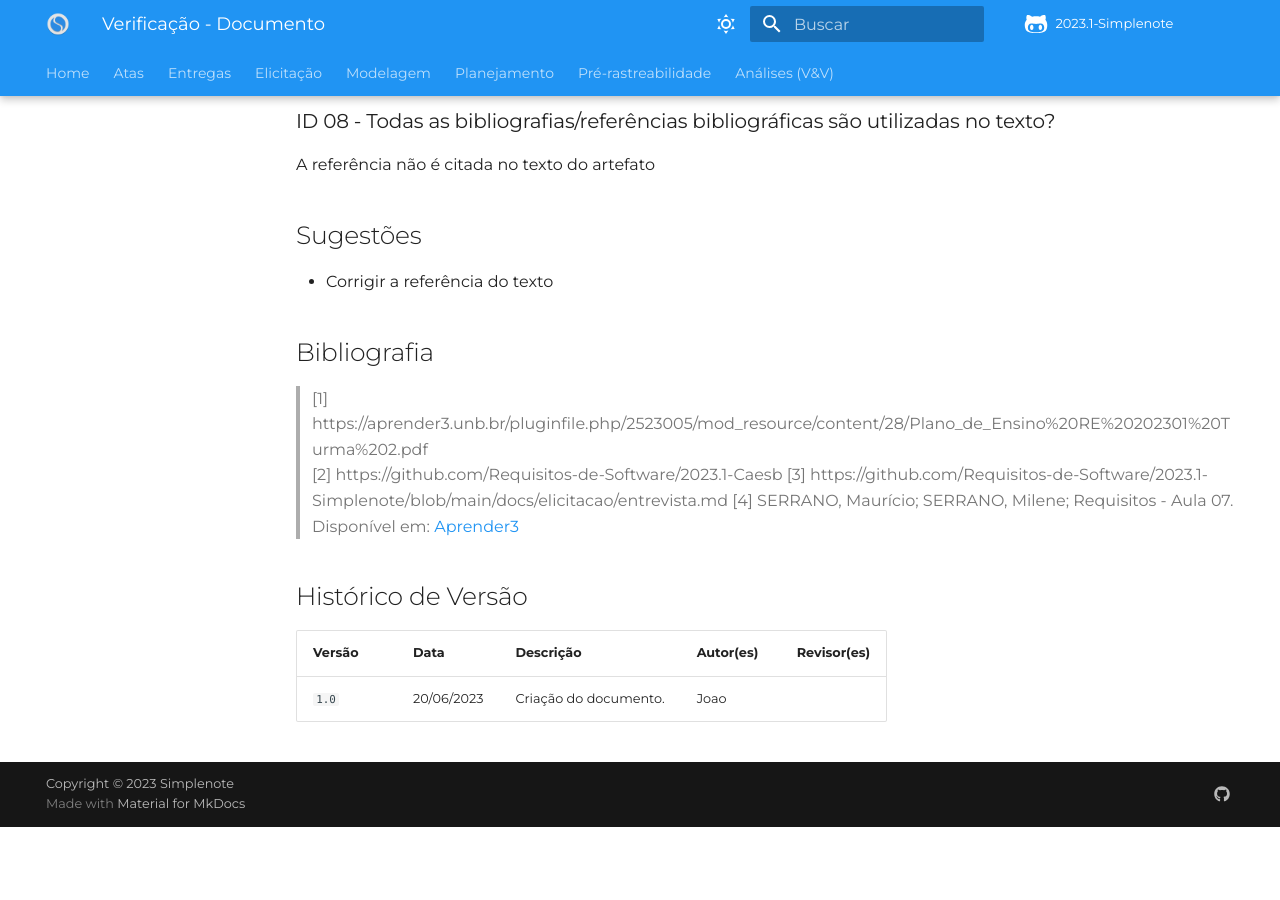
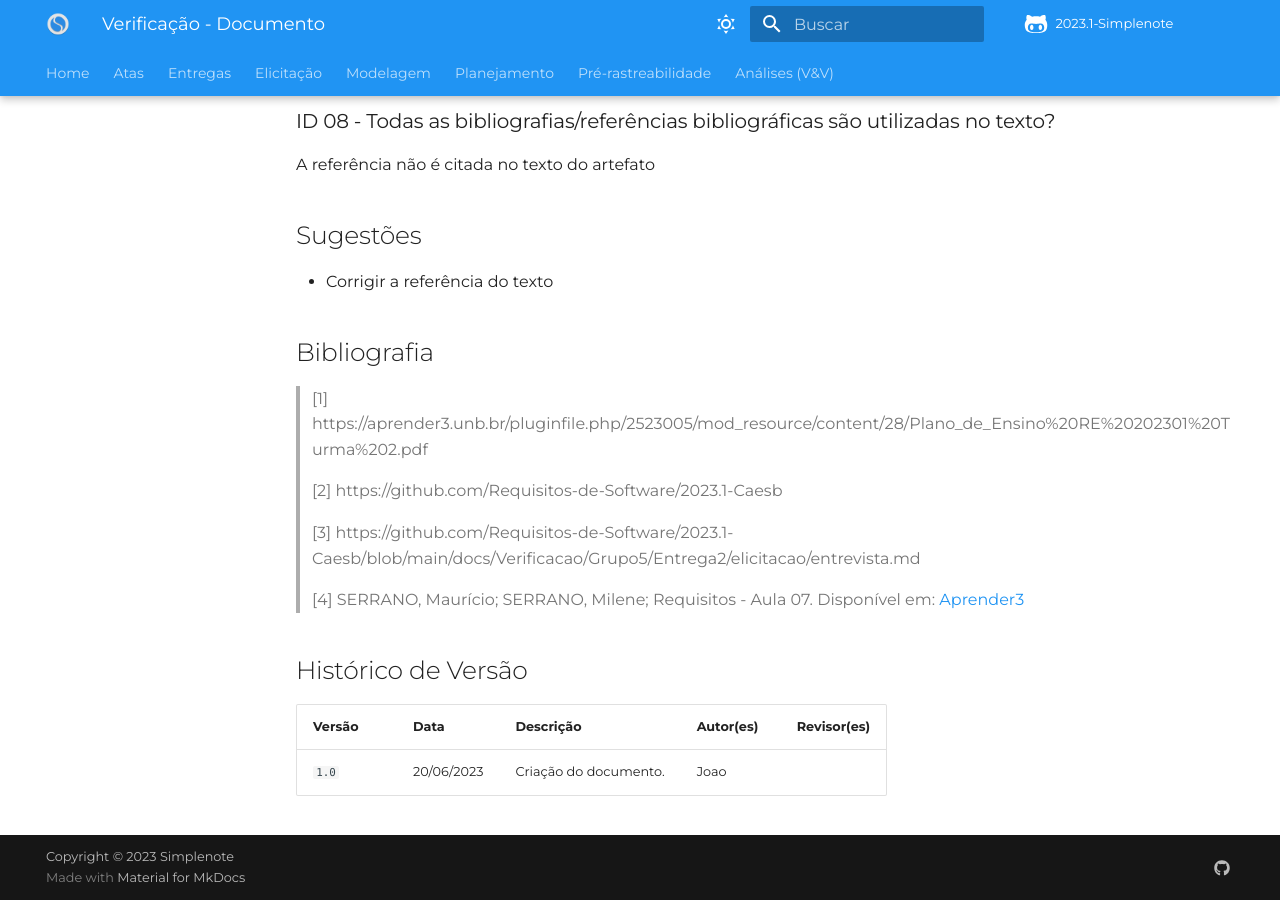
Before and after one commit to Requisitos-de-Software/2023.1-Simplenote, an MkDocs documentation site: the page built from docs/Analise-Grupo5/Elicitação/entrevista.md, in a window 1280 px wide and 900 px high, scrolled down 2139 px. Built offline with MkDocs 1.6.1 and Material for MkDocs 9.7.7, drawn with Linux system fonts in a browser that asks for light colours; some web fonts are replaced; comment, search, counter and statistics services are not loaded; before the commit the page ends 2966 px from its top, so only the background shows below that; some of the changed lines change nothing that is shown.

Commit message:
Update entrevista.md

```diff
--- a/docs/Analise-Grupo5/Elicitação/entrevista.md
+++ b/docs/Analise-Grupo5/Elicitação/entrevista.md
@@ -71,8 +71,11 @@ A referência não é citada no texto do artefato
 ## Bibliografia
 
 > [1] https://aprender3.unb.br/pluginfile.php/2523005/mod_resource/content/28/Plano_de_Ensino%20RE%20202301%20Turma%202.pdf </br>
+
 > [2] https://github.com/Requisitos-de-Software/2023.1-Caesb
-> [3] https://github.com/Requisitos-de-Software/2023.1-Simplenote/blob/main/docs/elicitacao/entrevista.md
+>
+> [3] https://github.com/Requisitos-de-Software/2023.1-Caesb/blob/main/docs/Verificacao/Grupo5/Entrega2/elicitacao/entrevista.md
+>
 > [4] SERRANO, Maurício; SERRANO, Milene; Requisitos - Aula 07. Disponível em: [Aprender3](https://aprender3.unb.br/pluginfile.php/2523073/mod_resource/content/2/Requisitos%20-%20Aula%2007.pdf)
 
 ## Histórico de Versão
```
